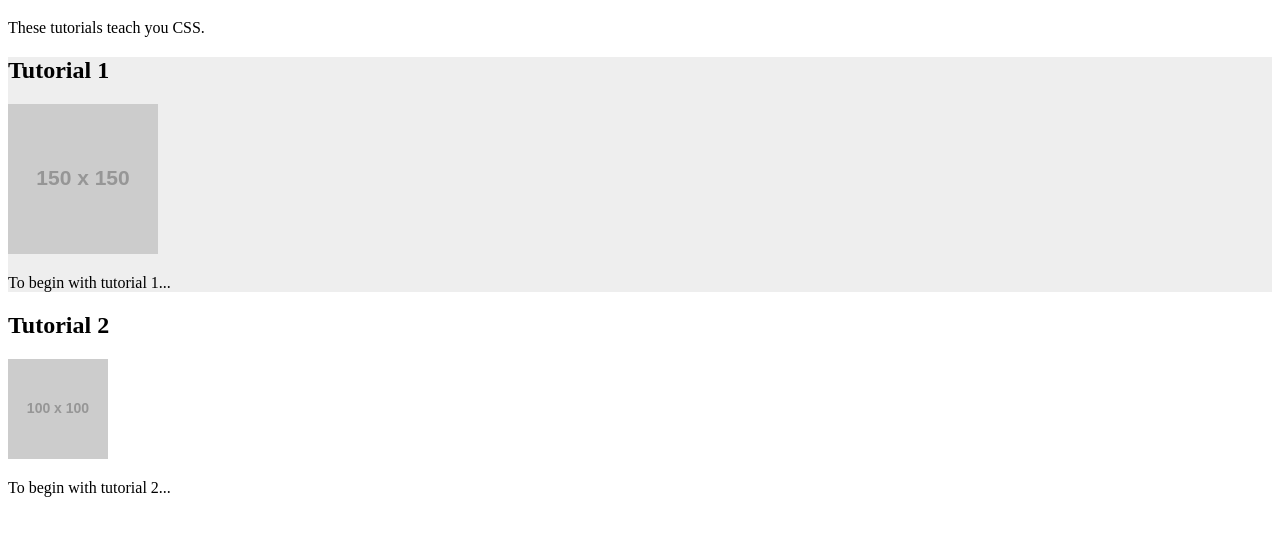
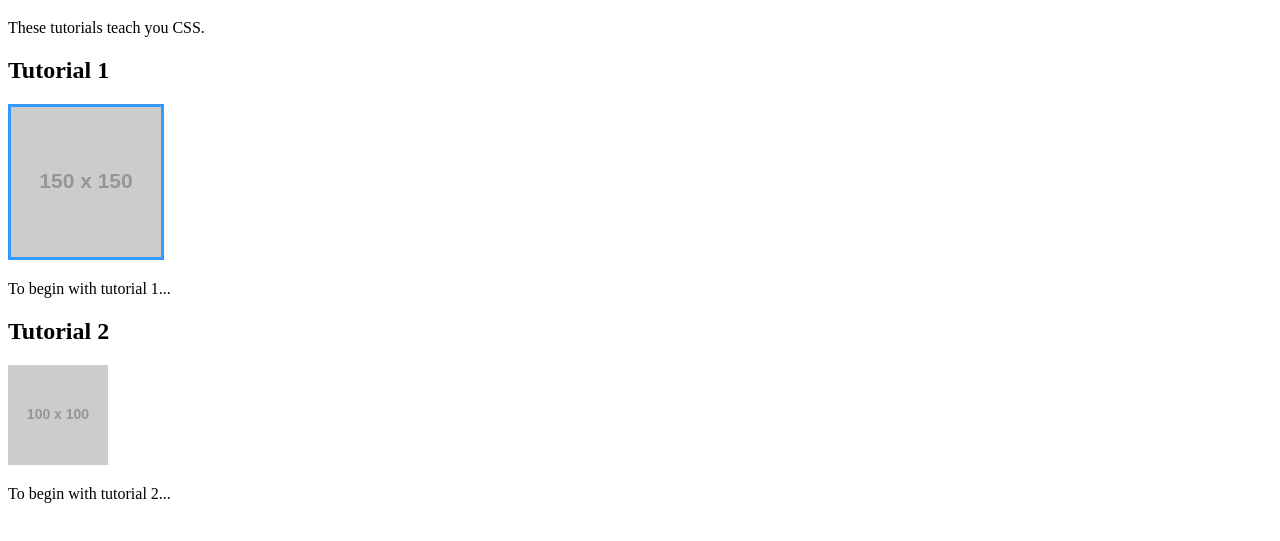
Before and after one commit to SirSeanSean/HTML_CSS_Journey, a plain HTML site: page index.html in a window 1280 px wide. Shown: the part 61-602 px from the top of the page. Drawn offline with Linux system fonts and the light colour scheme; placeholder pictures from the web are drawn by us.

Commit message:
attribute selector

```diff
--- a/index.html
+++ b/index.html
@@ -3,8 +3,8 @@
 <head>
     <!-- <link rel="stylesheet" href="styles.css"> -->
     <style>
-        #tutorial-1 {
-            background-color: #eee;
+        img[src="https://via.placeholder.com/150"] {
+            border: solid 3px #39f;
         }
     </style>
 </head>
@@ -13,12 +13,12 @@
     <p>These tutorials teach you CSS.</p>
     <div class="tutorial" id="tutorial-1">
         <h2>Tutorial 1</h2>
-        <img src="https://via.placeholder.com/150" alt="">
+        <img src="https://via.placeholder.com/150">
         <p>To begin with tutorial 1...</p>
     </div>
     <div class="tutorial" id="tutorial-2">
         <h2>Tutorial 2</h2>
-        <img src="https://via.placeholder.com/100" alt="">
+        <img src="https://via.placeholder.com/100">
         <p>To begin with tutorial 2...</p>
     </div>
 </body>
```
